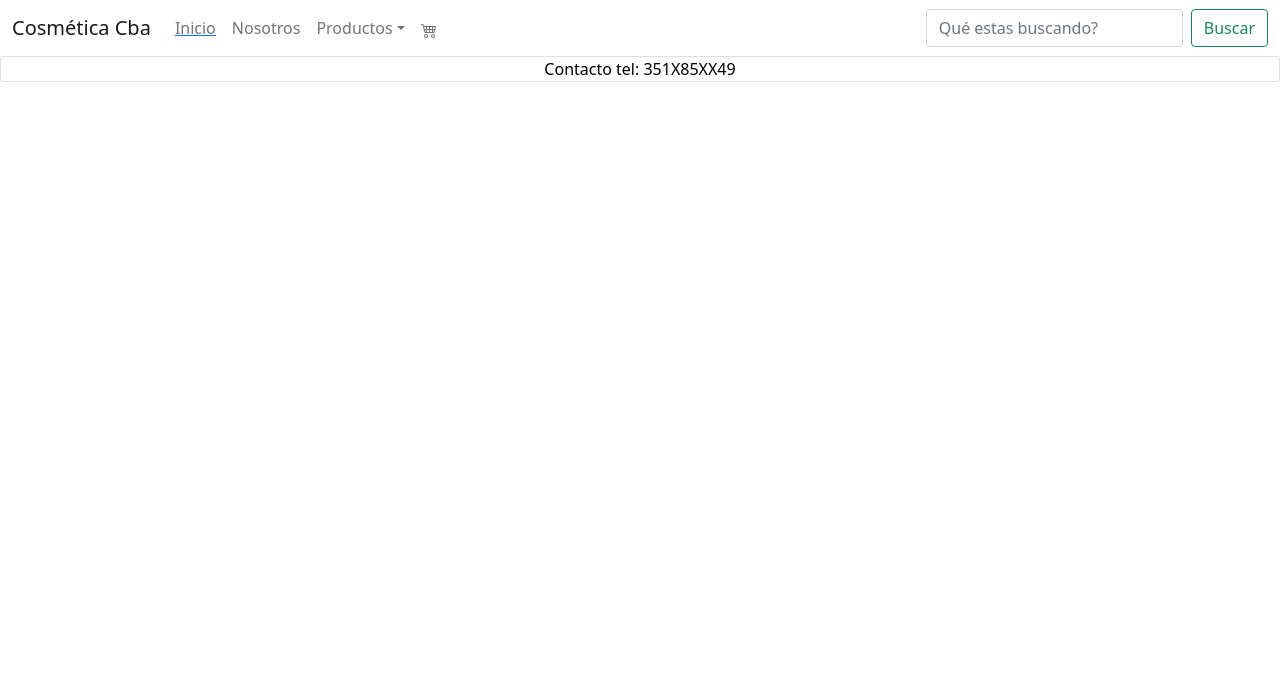
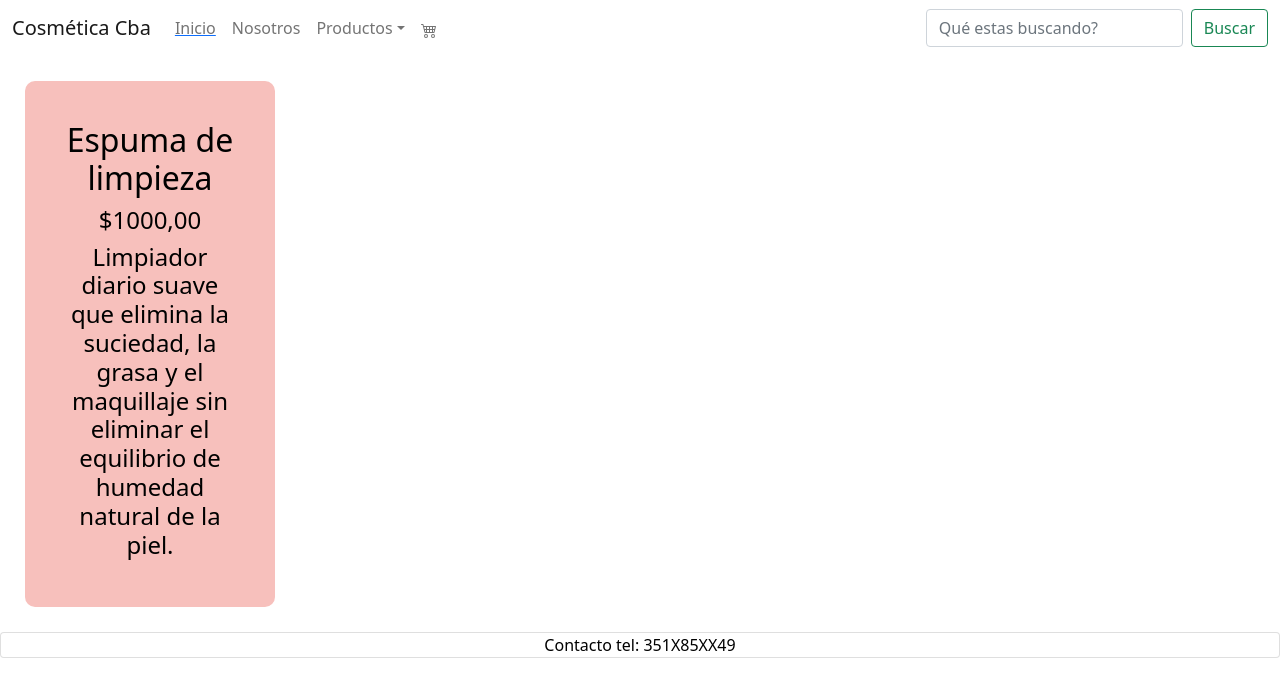
Before and after one commit to sofigomezandurno/proyecto-react, a React (Create React App) app: page /Item/1 in a window 1280 px wide. Shown: the top 696 px of the page. Built offline with nearby package versions, Linux system fonts and the light colour scheme.

Commit message:
detalle productos

```diff
--- a/src/App.js
+++ b/src/App.js
@@ -17,6 +17,7 @@ function App() {
         <Route exact path="/" element={<Home/>}/>
         <Route exact path='/cosmeticos' element={<ItemListContainer />}/>
         <Route exact path='/Item' element={<ItemDetailContainer/>}/>
+        <Route exact path='/Item/:id' element={<ItemDetailContainer/>}/>
 
     </Routes>
     </BrowserRouter>
--- a/src/components/Item.jsx
+++ b/src/components/Item.jsx
@@ -17,7 +17,7 @@ function Item({detalle}) {
                         {detalle.precio}
                         <ItemCount initial={1} stock={detalle.stock}/>
                     </h4>
-                    <Link to={"/item"}>
+                    <Link to={`/item/${detalle.id}`}>
                     <button>Ver más</button>
                     </Link>
                     </div>
--- a/src/components/ItemDetailContainer.jsx
+++ b/src/components/ItemDetailContainer.jsx
@@ -2,14 +2,17 @@ import React from 'react';
 import ItemDetail from './ItemDetail';
 import { useEffect } from 'react';
 import { useState } from 'react';
-import data from "../data/data"
+import data from "../data/data";
+import { useParams } from 'react-router-dom';
 
 
 function ItemDetailContainer() {
     const [producto, setProducto] = useState([])
+    const {id}=useParams()
 
 useEffect(() => {
-    setTimeout(setProducto(data[0]), 200)
+    setTimeout(setProducto(data.find((data)=> data.id==id)), 200)
+
 }, [])
 
     return (
--- a/src/data/data.js
+++ b/src/data/data.js
@@ -4,9 +4,9 @@ import imgEspuma from "../img/imgEspuma.jpg";
 
 
 const data = [
-    {nombre:"Espuma de limpieza", img:imgEspuma, precio: "$1000,00", stock: 20, detalle: "Limpiador diario suave que elimina la suciedad, la grasa y el maquillaje sin eliminar el equilibrio de humedad natural de la piel."},
-    {nombre:"Serum Vitamina C", img:imgVitC, precio: "$1800,00",stock: 15, detalle:"Ayuda a recuperar la luminosidad en la piel, facilita la recuperación de la elasticidad y previene los primeros signos de envejecimiento."},
-    {nombre:"Crema facial día", img:imgCrema, precio: "$2000,00",stock: 25, detalle:"Crema de día formulada con ácido hialurónico y protector solar FPS20, hidrata profundamente, hasta el punto de rellenar las líneas de expresión."},
+    {id:1, nombre:"Espuma de limpieza", img:imgEspuma, precio: "$1000,00", stock: 20, detalle: "Limpiador diario suave que elimina la suciedad, la grasa y el maquillaje sin eliminar el equilibrio de humedad natural de la piel."},
+    {id:2, nombre:"Serum Vitamina C", img:imgVitC, precio: "$1800,00",stock: 15, detalle:"Ayuda a recuperar la luminosidad en la piel, facilita la recuperación de la elasticidad y previene los primeros signos de envejecimiento."},
+    {id:3, nombre:"Crema facial día", img:imgCrema, precio: "$2000,00",stock: 25, detalle:"Crema de día formulada con ácido hialurónico y protector solar FPS20, hidrata profundamente, hasta el punto de rellenar las líneas de expresión."},
 ];
 
 export default data;
```
